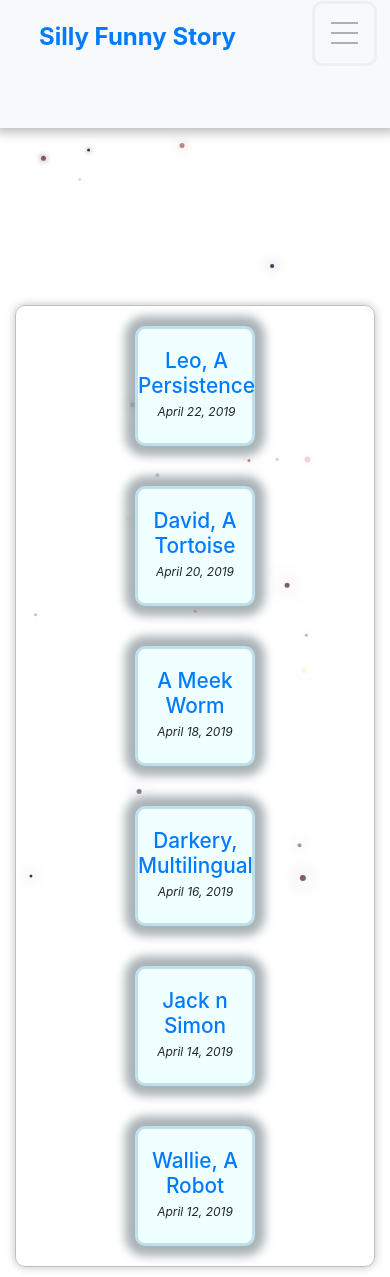
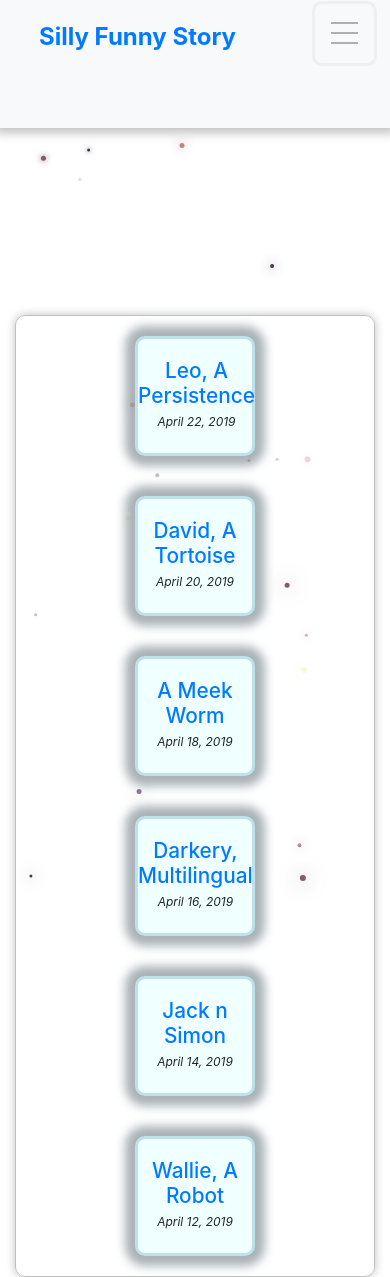
Before and after one commit to nnfunny/small-blog, a Jekyll site: the page built from index.html, in a window 390 px wide and 1277 px high. Built offline with Jekyll 4.4.1, drawn with Linux system fonts in a browser that asks for light colours; nearby versions of some CDN libraries.

Commit message:
New feature

```diff
--- a/index.html
+++ b/index.html
@@ -24,7 +24,7 @@ layout: default
 
         @media screen and (max-width: 600px) {
                 .flex-container {
-                        margin-top: -595px;
+                        margin-top: -585px;
                 }
         }
 </style>
```
